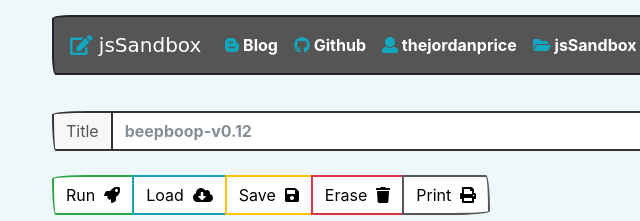
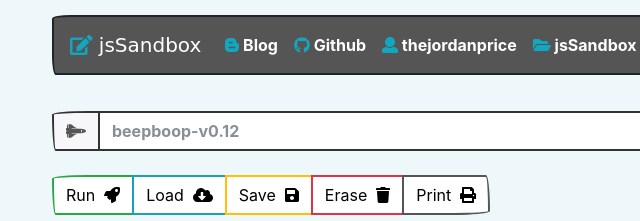
Before and after one commit to thejordanprice/jsSandbox, a plain HTML site: page index.html in a window 1280 px wide. Shown: the top 221 px of the page, 33-673 px from the left. Drawn offline with Linux system fonts and the light colour scheme; a web font is replaced by a local one.

Commit message:
minor changes.

```diff
--- a/index.html
+++ b/index.html
@@ -47,7 +47,7 @@
   </div>
   <div class="input-group">
     <div class="input-group-prepend">
-      <div class="input-group-text" id="btnGroupAddon">Title</div>
+      <div class="input-group-text" id="btnGroupAddon"><i class='fas fa-space-shuttle'></i></div>
     </div>
     <input id ='title' type="text" class="form-control" placeholder="beepboop-v0.12" aria-label="beepboop-v0.12" aria-describedby="btnGroupAddon">
     <div class="input-group-append">
```
